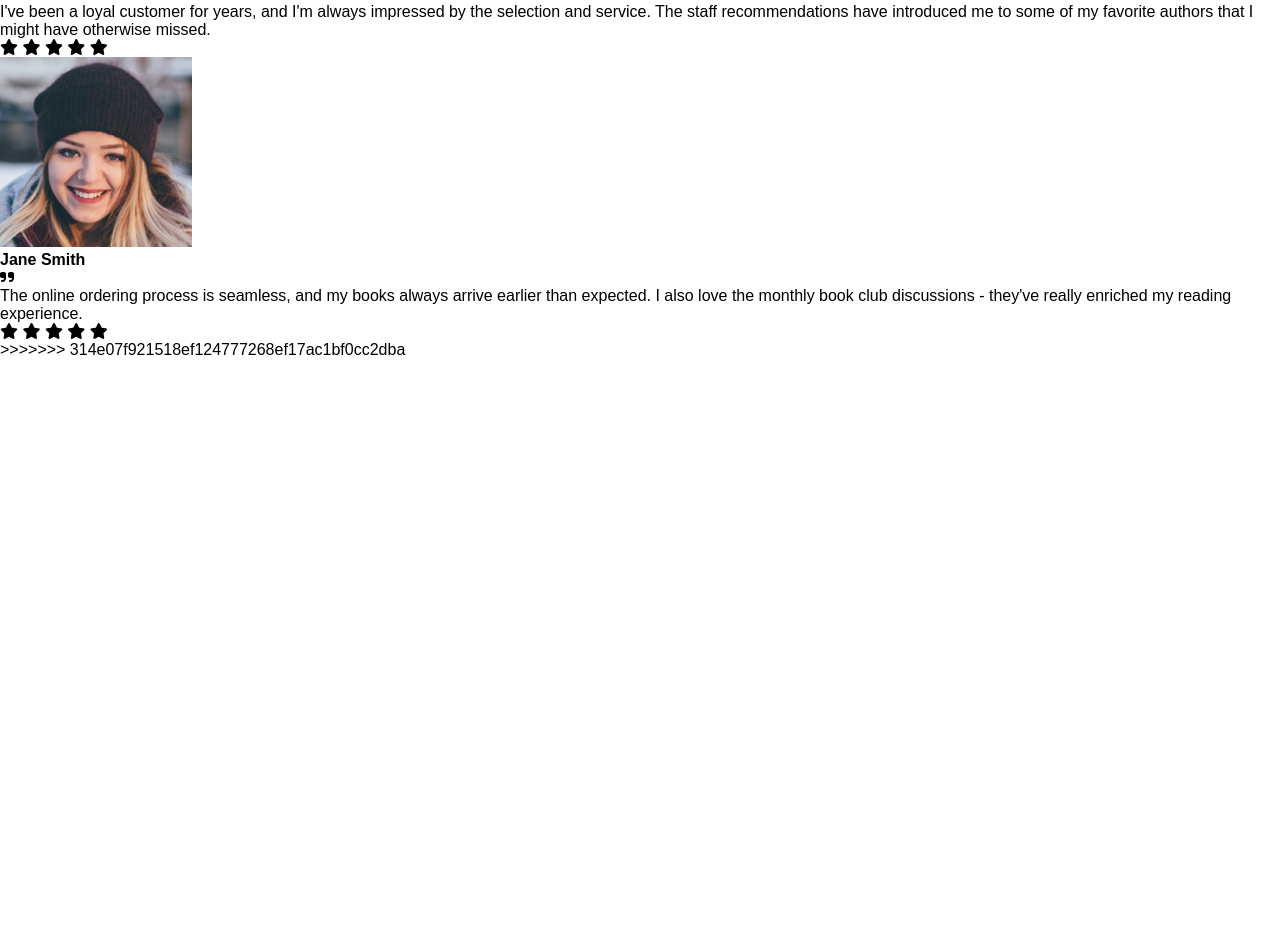
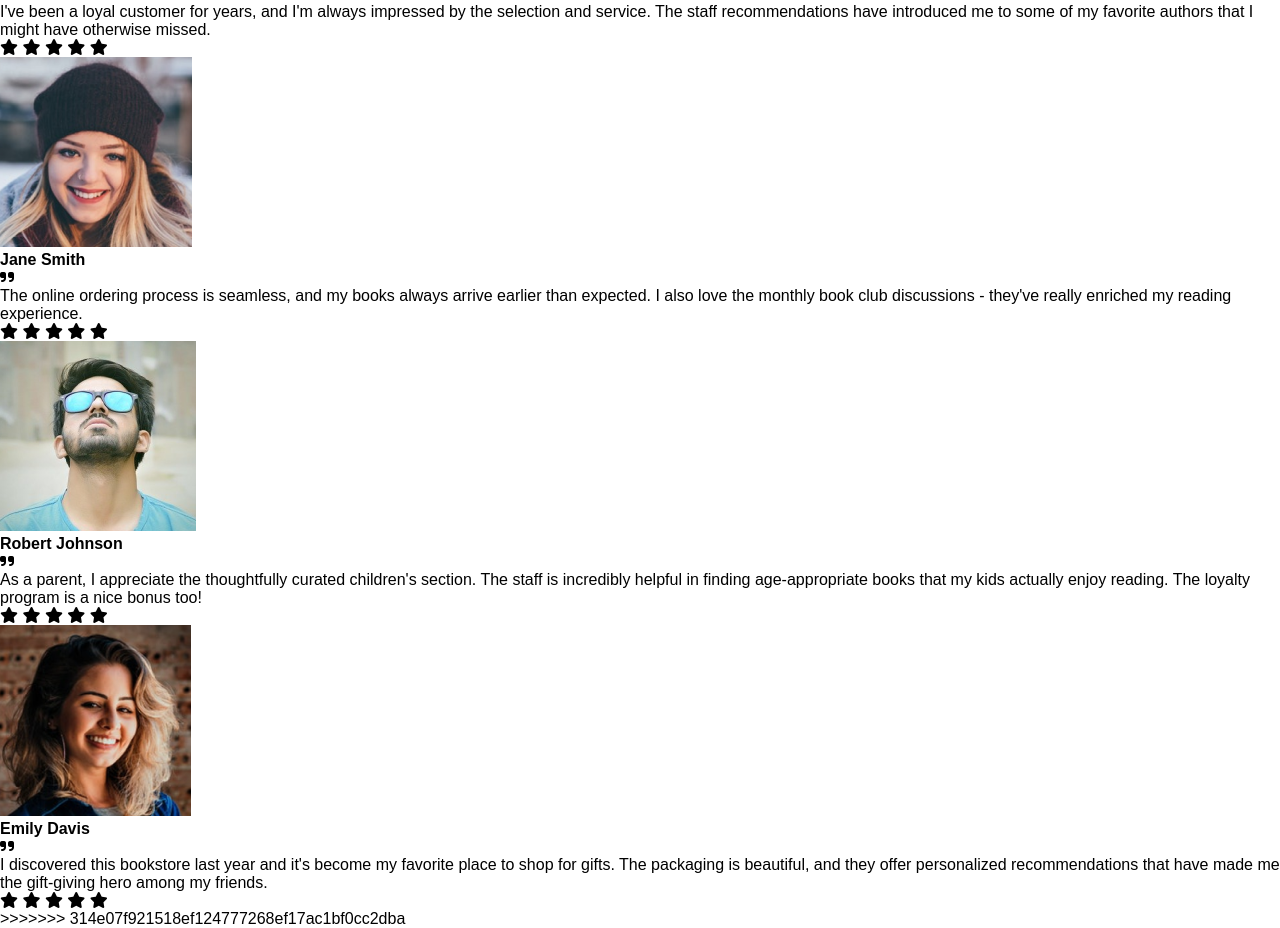
Before and after one commit to wajeehjabr/web_project, a plain HTML site: page index.html in a window 1280 px wide. Shown: the part 1840-2768 px from the top of the page. Before the commit the page ends 2199 px from the top, so only its background shows below. Drawn offline with Linux system fonts and the light colour scheme.

Commit message:
Completing reviews

```diff
--- a/index.html
+++ b/index.html
@@ -555,6 +555,40 @@
                         <i class="fas fa-star"></i>
                     </div>
                 </div>
+                <div class="review-card">
+                    <div class="reviewer-profile">
+                        <img src="image/review_3.png" alt="Robert Johnson">
+                        <h4>Robert Johnson</h4>
+                    </div>
+                    <div class="review-body">
+                        <i class="fa-solid fa-quote-right quote-mark"></i>
+                        <p>As a parent, I appreciate the thoughtfully curated children's section. The staff is incredibly helpful in finding age-appropriate books that my kids actually enjoy reading. The loyalty program is a nice bonus too!</p>
+                    </div>
+                    <div class="star-rating">
+                        <i class="fas fa-star"></i>
+                        <i class="fas fa-star"></i>
+                        <i class="fas fa-star"></i>
+                        <i class="fas fa-star"></i>
+                        <i class="fas fa-star"></i>
+                    </div>
+                </div>
+                <div class="review-card">
+                    <div class="reviewer-profile">
+                        <img src="image/review_4.png" alt="Emily Davis">
+                        <h4>Emily Davis</h4>
+                    </div>
+                    <div class="review-body">
+                        <i class="fa-solid fa-quote-right quote-mark"></i>
+                        <p>I discovered this bookstore last year and it's become my favorite place to shop for gifts. The packaging is beautiful, and they offer personalized recommendations that have made me the gift-giving hero among my friends.</p>
+                    </div>
+                    <div class="star-rating">
+                        <i class="fas fa-star"></i>
+                        <i class="fas fa-star"></i>
+                        <i class="fas fa-star"></i>
+                        <i class="fas fa-star"></i>
+                        <i class="fas fa-star"></i>
+                    </div>
+                </div>
             </div>
         </div>
     </section>
```
